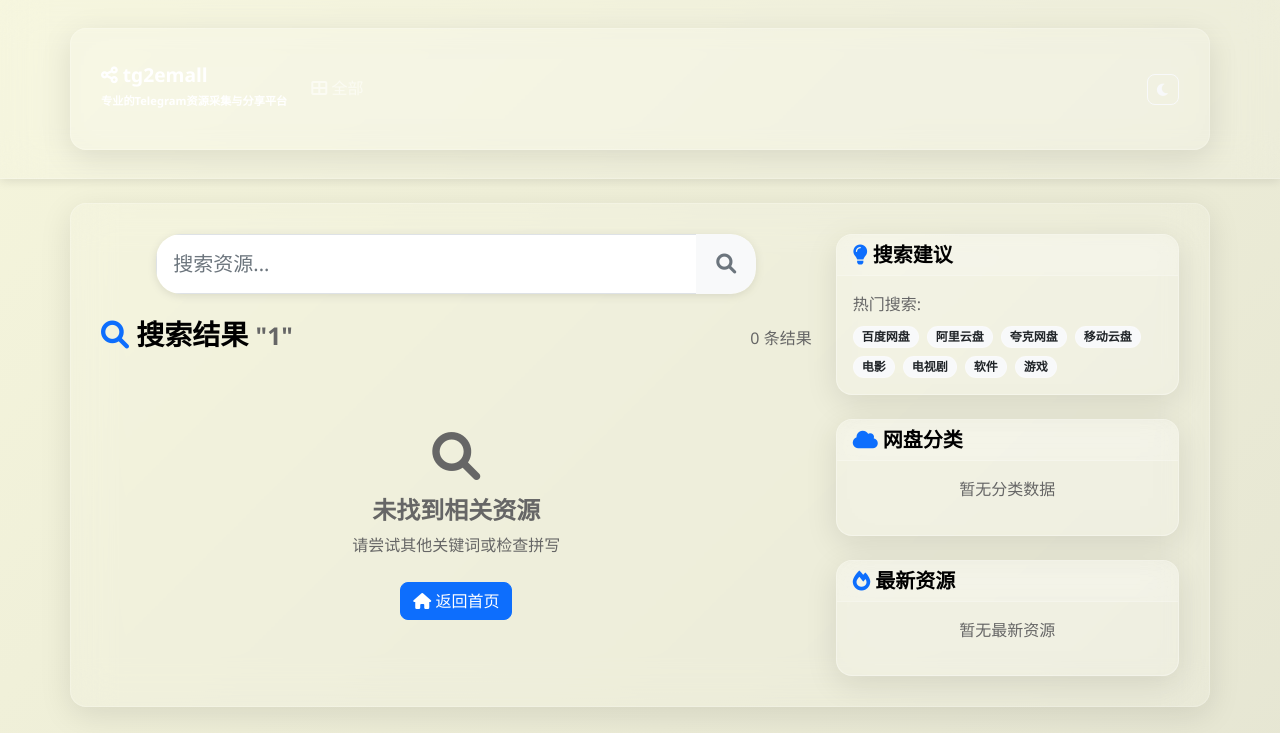
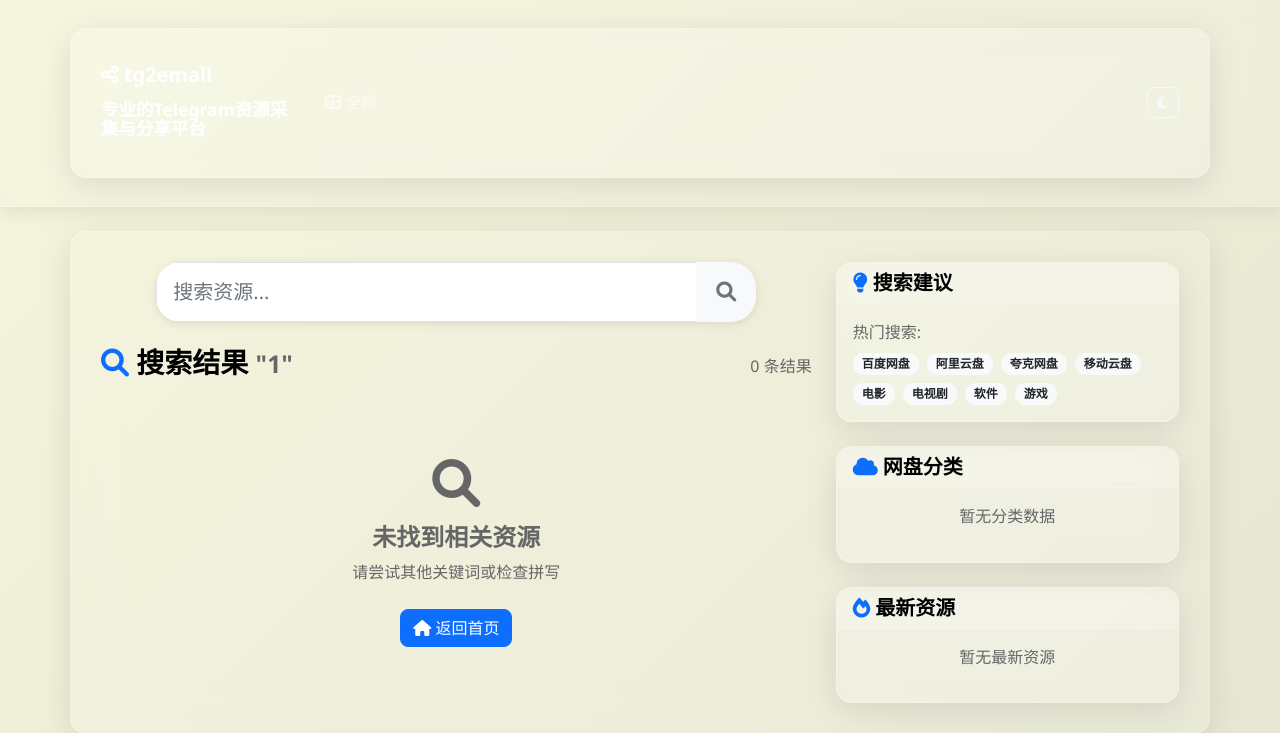
Before and after one commit to cecdat/tg2emall, a Flask app: page /tag/1 in a window 1280 px wide. Shown: the top 733 px of the page. Run offline with Flask 3, Linux system fonts and the light colour scheme; data comes from the database, SQL or seed files in the repository; data that the repository does not hold is empty.

Commit message:
使用Bootstrap原生类优化导航栏和悬浮搜索框
1. 导航栏优化：
   - 使用Bootstrap的py-1类控制导航栏高度
   - 使用py-0类控制navbar-brand内边距
   - 使用fs-5和small类控制字体大小
   - 移除复杂的CSS覆盖，使用Bootstrap原生样式

2. 悬浮搜索框优化：
   - 简化CSS样式，移除不必要的!important
   - 优化transition属性，只针对transform和opacity
   - 简化JavaScript代码，移除调试信息
   - 使用更清晰的样式结构

3. 代码简化：
   - 移除复杂的CSS选择器覆盖
   - 减少自定义样式，更多依赖Bootstrap
   - 提高代码可维护性

```diff
--- a/services/frontend/static/css/style.css
+++ b/services/frontend/static/css/style.css
@@ -237,53 +237,15 @@ body {
 
 /* 导航栏样式 */
 .navbar {
-    box-shadow: 0 2px 10px rgba(0, 0, 0, 0.1) !important;
-    padding: 0.5rem 0 !important;
-    min-height: auto !important;
+    box-shadow: 0 2px 10px rgba(0, 0, 0, 0.1);
 }
 
 .navbar-brand {
-    font-weight: 700 !important;
-    font-size: 1.2rem !important;
-    padding: 0.25rem 0 !important;
-    line-height: 1.2 !important;
+    font-weight: 700;
 }
 
 .navbar-brand .navbar-text {
-    font-size: 0.7rem !important;
-    margin-top: 1px !important;
-    line-height: 1.1 !important;
-}
-
-/* 强制覆盖Bootstrap默认样式 */
-.navbar-expand-lg {
-    padding: 0.5rem 0 !important;
-    min-height: auto !important;
-}
-
-.navbar-dark {
-    padding: 0.5rem 0 !important;
-    min-height: auto !important;
-}
-
-.bg-primary {
-    padding: 0.5rem 0 !important;
-    min-height: auto !important;
-}
-
-/* 更具体的选择器覆盖Bootstrap */
-.navbar.navbar-expand-lg.navbar-dark.bg-primary {
-    padding: 0.5rem 0 !important;
-    min-height: auto !important;
-    height: auto !important;
-}
-
-/* 覆盖Bootstrap的默认navbar样式 */
-.navbar {
-    padding-top: 0.5rem !important;
-    padding-bottom: 0.5rem !important;
-    min-height: auto !important;
-    height: auto !important;
+    margin-top: 1px;
 }
 
 /* 页脚样式 */
@@ -752,11 +714,10 @@ a:hover {
     right: 20px;
     z-index: 9999;
     transform: translateX(100%);
-    transition: all 0.3s ease-in-out;
+    transition: transform 0.3s ease-in-out, opacity 0.3s ease-in-out;
     opacity: 0;
     visibility: hidden;
     pointer-events: none;
-    display: block !important;
     width: 300px;
     max-width: 90vw;
 }
@@ -772,10 +733,10 @@ a:hover {
 }
 
 .floating-search.show {
-    transform: translateX(0) !important;
-    opacity: 1 !important;
-    visibility: visible !important;
-    pointer-events: auto !important;
+    transform: translateX(0);
+    opacity: 1;
+    visibility: visible;
+    pointer-events: auto;
 }
 
 .floating-search .search-form {
--- a/services/frontend/templates/base.html
+++ b/services/frontend/templates/base.html
@@ -56,13 +56,13 @@
 </head>
 <body>
     <!-- 导航栏 -->
-    <nav class="navbar navbar-expand-lg navbar-dark bg-primary">
+    <nav class="navbar navbar-expand-lg navbar-dark bg-primary py-1">
         <div class="container">
-            <a class="navbar-brand" href="{{ url_for('index') }}" style="color: #ffffff;">
-                <div>
+            <a class="navbar-brand py-0" href="{{ url_for('index') }}" style="color: #ffffff;">
+                <div class="fs-5">
                     <i class="fas fa-share-alt"></i> {{ seo_config.site_name|default('tg2emall') }}
                 </div>
-                <div class="navbar-text" style="color: #ffffff; font-size: 0.8rem; line-height: 1.2; white-space: normal; max-width: 200px; margin-top: 2px;">
+                <div class="navbar-text small" style="color: #ffffff; line-height: 1.1; white-space: normal; max-width: 200px;">
                     {{ seo_config.site_description|default('Telegram 频道资源分享平台') }}
                 </div>
             </a>
```
Also changed, not shown: services/frontend/templates/index.html (+1 -23 lines).
